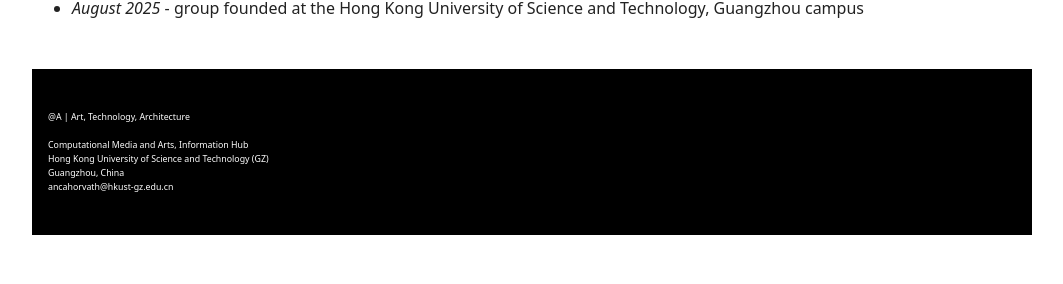
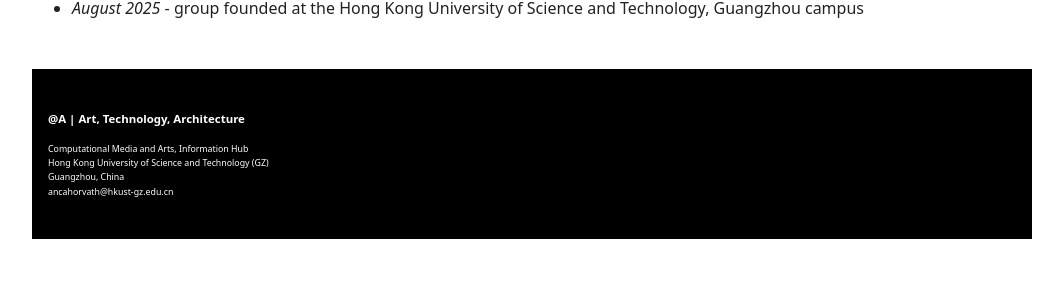
Before and after one commit to anqua/at-a, a Jekyll site: the page built from index.md, in a window 1280 px wide. Shown: the part 1477-1761 px from the top of the page, without its empty margins (108-1171 px from the left). Built offline with Jekyll 4.4.1, drawn with Linux system fonts in a browser that asks for light colours; some web fonts are replaced.

Commit message:
Update style.css

```diff
--- a/assets/css/style.css
+++ b/assets/css/style.css
@@ -225,3 +225,8 @@ h1 {
 .site-footer a:hover {
   text-decoration: underline;
 }
+
+.footer-group-name {
+  font-size: 1.3em;
+  font-weight: 600;
+}
```
